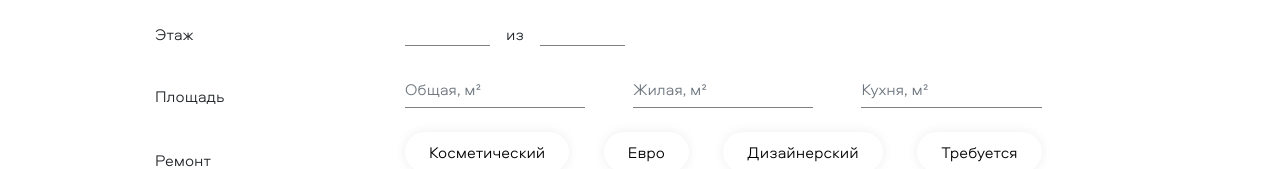
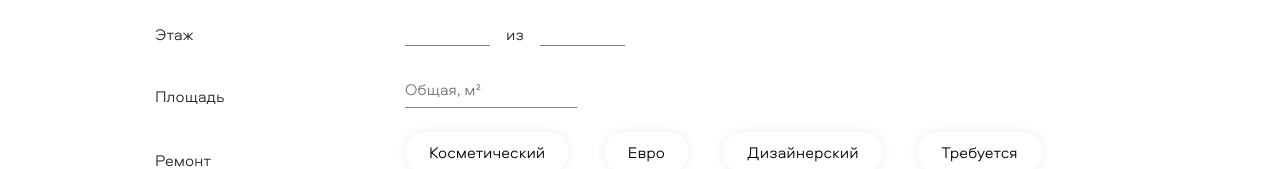
Before and after one commit to honeyshi/RealEstateAgency, a React (Create React App) app: page /new-advertisment in a window 1280 px wide. Shown: the part 880-1049 px from the top of the page. Built offline with nearby package versions, Linux system fonts and the light colour scheme.

Commit message:
Remove unnecessary advertisment settings

```diff
--- a/src/app/navbarPages/createAdvertismentPage/firstStepSections/detailsSection/commonDetails.tsx
+++ b/src/app/navbarPages/createAdvertismentPage/firstStepSections/detailsSection/commonDetails.tsx
@@ -3,14 +3,7 @@ import { useDispatch, useSelector } from 'react-redux';
 
 import { CheckboxOption, TextField } from 'shared/base';
 import { StoreType } from 'core/store';
-import {
-  setCurrentFloor,
-  setKitchenSpace,
-  setLivingSpace,
-  setRenovationType,
-  setTotalFloors,
-  setTotalSpace,
-} from 'data/actions';
+import { setCurrentFloor, setRenovationType, setTotalFloors, setTotalSpace } from 'data/actions';
 import { renovationTypes } from './data';
 import { DetailsInput, DetailsRow, ErrorMessage } from '../../base';
 import { checkAdvertismentField } from 'core/checkInvalidNewAdvertismentField';
@@ -52,26 +45,13 @@ export const CommonDetails: React.FC = () => {
           invalid={checkAdvertismentField(validated, flatDetails.totalFloors)}
         />
       </DetailsRow>
-      <DetailsRow text="Площадь">
+      <DetailsRow small text="Площадь">
         <DetailsInput
           placeholder="Общая, м²"
           value={flatDetails.totalSpace}
           setMethod={setTotalSpace}
           invalid={checkAdvertismentField(validated, flatDetails.totalSpace)}
           mr="5"
-        />
-        <DetailsInput
-          placeholder="Жилая, м²"
-          value={flatDetails.livingSpace}
-          setMethod={setLivingSpace}
-          invalid={checkAdvertismentField(validated, flatDetails.livingSpace)}
-          mr="5"
-        />
-        <DetailsInput
-          placeholder="Кухня, м²"
-          value={flatDetails.kitchenSpace}
-          setMethod={setKitchenSpace}
-          invalid={checkAdvertismentField(validated, flatDetails.kitchenSpace)}
         />
       </DetailsRow>
       <DetailsRow text="Ремонт">{renovationTypeItemComponents}</DetailsRow>
--- a/src/app/navbarPages/createAdvertismentPage/firstStepSections/detailsSection/data.ts
+++ b/src/app/navbarPages/createAdvertismentPage/firstStepSections/detailsSection/data.ts
@@ -27,13 +27,6 @@ export const roomsAmountRoomRent = [
   { id: 'six-rooms', circle: true, text: '6' },
 ];
 
-export const houseTypes = [
-  { id: 'separate-house', text: 'Отдельный дом' },
-  { id: 'part-house', text: 'Часть дома' },
-  { id: 'townhouse', text: 'Таунхаус' },
-  { id: 'duplex', text: 'Дюплекс' },
-];
-
 export const renovationTypes = [
   { id: 'cosmetic-renovation', text: 'Косметический' },
   { id: 'euro-renovation', text: 'Евро' },
--- a/src/app/navbarPages/createAdvertismentPage/firstStepSections/detailsSection/houseDetails.tsx
+++ b/src/app/navbarPages/createAdvertismentPage/firstStepSections/detailsSection/houseDetails.tsx
@@ -2,31 +2,17 @@ import React, { useMemo } from 'react';
 import { useDispatch, useSelector } from 'react-redux';
 
 import { StoreType } from 'core/store';
-import { setCurrentFloor, setHouseType, setRenovationType, setTotalSpace } from 'data/actions';
-import { DetailsInput, DetailsRow, ErrorMessage } from '../../base';
-import { houseTypes, renovationTypes } from './data';
+import { setCurrentFloor, setRenovationType, setTotalSpace } from 'data/actions';
+import { DetailsInput, DetailsRow, ErrorMessage } from 'app/navbarPages/createAdvertismentPage/base';
 import { CheckboxOption } from 'shared/base';
 import { checkAdvertismentField } from 'core/checkInvalidNewAdvertismentField';
+
+import { renovationTypes } from './data';
 
 export const HouseDetails: React.FC = () => {
   const dispatch = useDispatch();
   const houseDetails = useSelector((state: StoreType) => state.propertyDetails);
   const validated = useSelector((state: StoreType) => state.newAdvertisment.validated);
-
-  const houseTypeItemComponents = useMemo(() => {
-    const houseTypeItems = houseTypes.map((houseType) => {
-      return (
-        <CheckboxOption
-          notSelected={houseDetails.houseType !== '' && houseType.id !== houseDetails.houseType}
-          selected={houseType.id === houseDetails.houseType}
-          onClick={() => dispatch(setHouseType(houseType.id))}
-          key={houseType.id}>
-          {houseType.text}
-        </CheckboxOption>
-      );
-    });
-    return houseTypeItems;
-  }, [dispatch, houseDetails.houseType]);
 
   const renovationTypeItemComponents = useMemo(() => {
     const renovationTypeItems = renovationTypes.map((renovationType) => {
@@ -60,10 +46,6 @@ export const HouseDetails: React.FC = () => {
           invalid={checkAdvertismentField(validated, houseDetails.totalSpace)}
         />
       </DetailsRow>
-      <DetailsRow text="Тип дома">{houseTypeItemComponents}</DetailsRow>
-      <ErrorMessage column validated={validated} fieldValue={houseDetails.houseType}>
-        Выберите тип дома
-      </ErrorMessage>
       <DetailsRow text="Ремонт">{renovationTypeItemComponents}</DetailsRow>
       <ErrorMessage column validated={validated} fieldValue={houseDetails.renovationType}>
         Выберите тип ремонта
--- a/src/data/actionTypes.ts
+++ b/src/data/actionTypes.ts
@@ -10,10 +10,7 @@ export enum PropertyDetailsActionTypes {
   SET_CURRENT_FLOOR = 'SET_CURRENT_FLOOR',
   SET_TOTAL_FLOORS = 'SET_TOTAL_FLOORS',
   SET_TOTAL_SPACE = 'SET_TOTAL_SPACE',
-  SET_LIVING_SPACE = 'SET_LIVING_SPACE',
-  SET_KITCHEN_SPACE = 'SET_KITCHEN_SPACE',
   SET_RENOVATION_TYPE = 'SET_RENOVATION_TYPE',
-  SET_HOUSE_TYPE = 'SET_HOUSE_TYPE',
 }
 
 export enum PropertyFacilitiesActionTypes {
--- a/src/data/actions/index.ts
+++ b/src/data/actions/index.ts
@@ -20,10 +20,7 @@ export {
   setCurrentFloor,
   setTotalFloors,
   setTotalSpace,
-  setLivingSpace,
-  setKitchenSpace,
   setRenovationType,
-  setHouseType,
 } from './propertyDetailsActions';
 
 export { setFacilities, setFurnitureType, setLivingRules, setDescription } from './propertyFacilitiesActions';
--- a/src/data/actions/propertyDetailsActions.ts
+++ b/src/data/actions/propertyDetailsActions.ts
@@ -6,7 +6,4 @@ export const setRoomsRentAmount = createAction<string>(PropertyDetailsActionType
 export const setCurrentFloor = createAction<string>(PropertyDetailsActionTypes.SET_CURRENT_FLOOR);
 export const setTotalFloors = createAction<string>(PropertyDetailsActionTypes.SET_TOTAL_FLOORS);
 export const setTotalSpace = createAction<string>(PropertyDetailsActionTypes.SET_TOTAL_SPACE);
-export const setLivingSpace = createAction<string>(PropertyDetailsActionTypes.SET_LIVING_SPACE);
-export const setKitchenSpace = createAction<string>(PropertyDetailsActionTypes.SET_KITCHEN_SPACE);
 export const setRenovationType = createAction<string>(PropertyDetailsActionTypes.SET_RENOVATION_TYPE);
-export const setHouseType = createAction<string>(PropertyDetailsActionTypes.SET_HOUSE_TYPE);
--- a/src/data/reducers/propertyDetailsReducer.ts
+++ b/src/data/reducers/propertyDetailsReducer.ts
@@ -7,10 +7,7 @@ export interface IPropertyDetailsInitialState {
   currentFloor: string;
   totalFloors: string;
   totalSpace: string;
-  livingSpace: string;
-  kitchenSpace: string;
   renovationType: string;
-  houseType: string;
 }
 
 const propertyDetailsInitialState: IPropertyDetailsInitialState = {
@@ -19,10 +16,7 @@ const propertyDetailsInitialState: IPropertyDetailsInitialState = {
   currentFloor: '',
   totalFloors: '',
   totalSpace: '',
-  livingSpace: '',
-  kitchenSpace: '',
   renovationType: '',
-  houseType: '',
 };
 
 export const propertyDetailsReducer = createReducer(propertyDetailsInitialState, {
@@ -56,28 +50,10 @@ export const propertyDetailsReducer = createReducer(propertyDetailsInitialState,
       totalSpace: action.payload,
     };
   },
-  [Action.setLivingSpace.type]: (state, action) => {
-    return {
-      ...state,
-      livingSpace: action.payload,
-    };
-  },
-  [Action.setKitchenSpace.type]: (state, action) => {
-    return {
-      ...state,
-      kitchenSpace: action.payload,
-    };
-  },
   [Action.setRenovationType.type]: (state, action) => {
     return {
       ...state,
       renovationType: action.payload,
-    };
-  },
-  [Action.setHouseType.type]: (state, action) => {
-    return {
-      ...state,
-      houseType: action.payload,
     };
   },
   [Action.cleanPropertyDetails.type]: () => {
```
